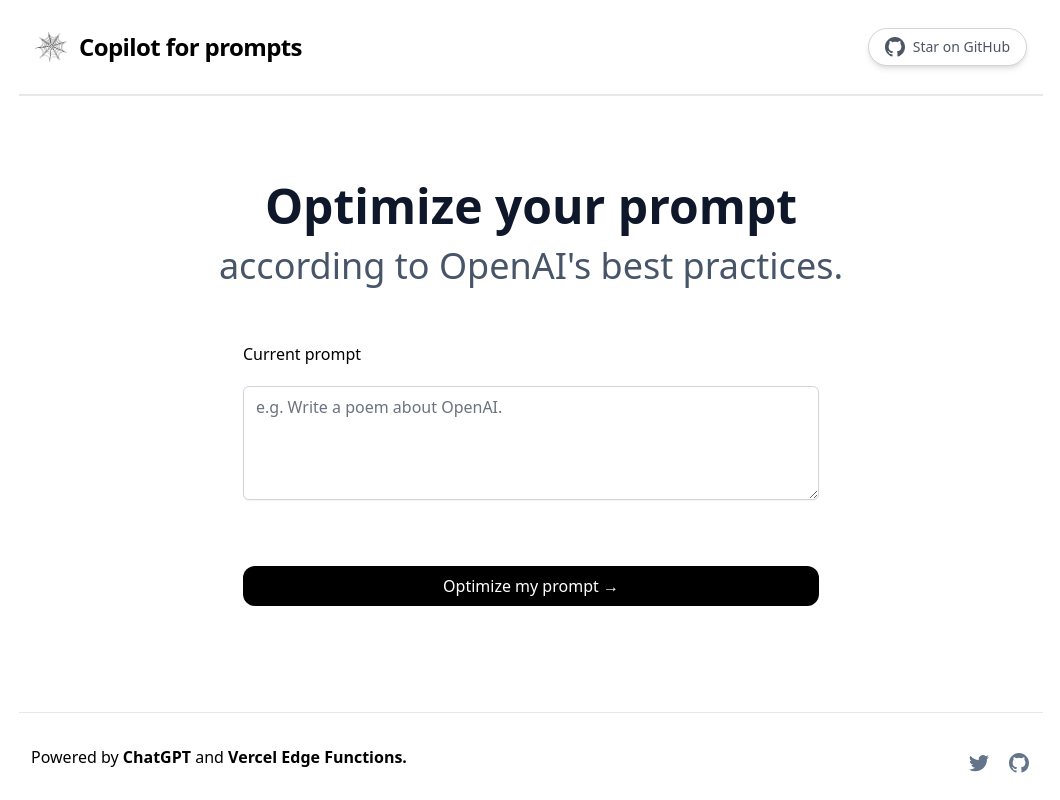
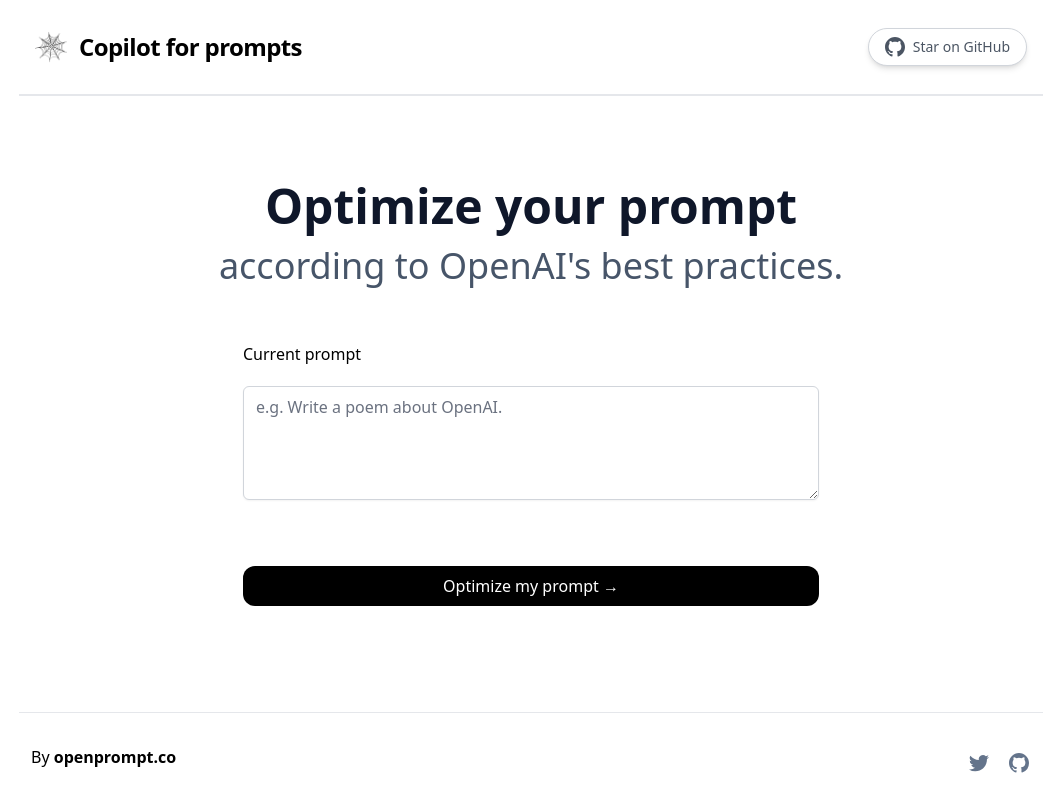
Before and after one commit to timqian/HackEngine-offline-7-openprompt-copilot-for-prompts, a Next.js app: page / in a window 1280 px wide. Shown: the whole page, without its empty margins (109-1169 px from the left). Built offline with nearby package versions, Linux system fonts and the light colour scheme.

Commit message:
update footer

```diff
--- a/components/Footer.tsx
+++ b/components/Footer.tsx
@@ -4,23 +4,14 @@ export default function Footer() {
   return (
     <footer className="text-center h-16 sm:h-20 w-full sm:pt-2 pt-4 border-t mt-5 flex sm:flex-row flex-col justify-between items-center px-3 space-y-3 sm:mb-0 mb-3">
       <div>
-        Powered by{" "}
+        By{" "}
         <a
-          href="https://openai.com/blog/chatgpt"
+          href="https://openprompt.co"
           target="_blank"
           rel="noreferrer"
           className="font-bold hover:underline transition underline-offset-2"
         >
-          ChatGPT{" "}
-        </a>
-        and{" "}
-        <a
-          href="https://vercel.com/"
-          target="_blank"
-          rel="noreferrer"
-          className="font-bold hover:underline transition underline-offset-2"
-        >
-          Vercel Edge Functions.
+          openprompt.co
         </a>
       </div>
       <div className="flex space-x-4 pb-4 sm:pb-0">
```
